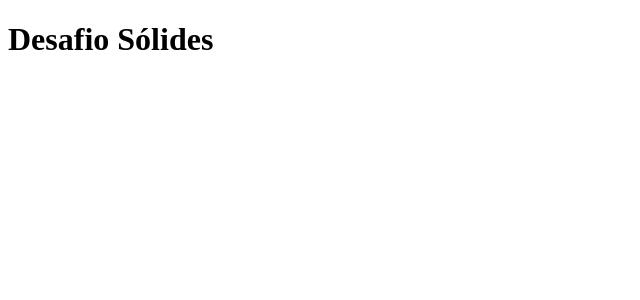
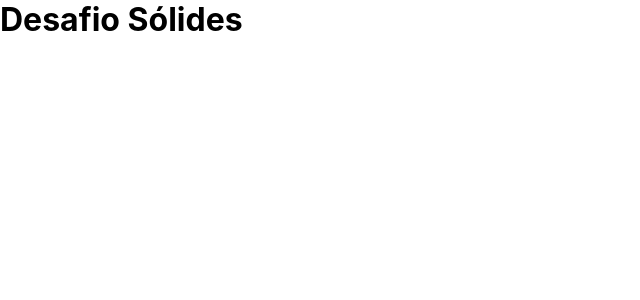
Before and after one commit to heberleonard2/desafio-solides-front, a Next.js app: page / in a window 1280 px wide. Shown: the top 300 px of the page, without its empty margins (0-640 px from the left). Built offline with nearby package versions, Linux system fonts and the light colour scheme.

Commit message:
chore: Added styled-components

```diff
--- /dev/null
+++ b/babel.config.js
@@ -0,0 +1,4 @@
+module.exports = {
+  presets: ['next/babel'],
+  plugins: [['styled-components', { ssr: true }]]
+}
--- a/package.json
+++ b/package.json
@@ -9,9 +9,11 @@
     "lint": "next lint"
   },
   "dependencies": {
+    "@types/styled-components": "^5.1.11",
     "next": "11.0.1",
     "react": "17.0.2",
-    "react-dom": "17.0.2"
+    "react-dom": "17.0.2",
+    "styled-components": "^5.3.0"
   },
   "devDependencies": {
     "@types/react": "17.0.13",
--- a/pages/_app.tsx
+++ /dev/null
@@ -1,6 +0,0 @@
-import type { AppProps } from 'next/app'
-
-function MyApp({ Component, pageProps }: AppProps) {
-  return <Component {...pageProps} />
-}
-export default MyApp
--- /dev/null
+++ b/src/pages/_app.tsx
@@ -0,0 +1,13 @@
+import type { AppProps } from 'next/app'
+
+import GlobalStyle from '../styles/global'
+
+function MyApp({ Component, pageProps }: AppProps) {
+  return (
+    <>
+      <Component {...pageProps} />
+      <GlobalStyle />
+    </>
+  )
+}
+export default MyApp
--- /dev/null
+++ b/src/pages/_document.tsx
@@ -0,0 +1,49 @@
+import Document, {
+  Html,
+  Head,
+  Main,
+  NextScript,
+  DocumentInitialProps,
+  DocumentContext
+} from 'next/document'
+import { ServerStyleSheet } from 'styled-components'
+
+export default class MyDocument extends Document {
+  static async getInitialProps(
+    ctx: DocumentContext
+  ): Promise<DocumentInitialProps> {
+    const sheet = new ServerStyleSheet()
+    const originalRenderPage = ctx.renderPage
+
+    try {
+      ctx.renderPage = () =>
+        originalRenderPage({
+          enhanceApp: App => props => sheet.collectStyles(<App {...props} />)
+        })
+
+      const initialProps = await Document.getInitialProps(ctx)
+      return {
+        ...initialProps,
+        styles: (
+          <>
+            {initialProps.styles}
+            {sheet.getStyleElement()}
+          </>
+        )
+      }
+    } finally {
+      sheet.seal()
+    }
+  }
+  render() {
+    return (
+      <Html>
+        <Head />
+        <body>
+          <Main />
+          <NextScript />
+        </body>
+      </Html>
+    )
+  }
+}
--- /dev/null
+++ b/src/styles/global.ts
@@ -0,0 +1,43 @@
+import { createGlobalStyle } from 'styled-components'
+
+export default createGlobalStyle`
+*{
+  margin:0;
+  padding:0;
+  box-sizing:border-box;
+}
+
+html, body, #__next{
+  height:100%;
+}
+
+@media (max-width: 1080px) {
+  html {
+    font-size: 93.75%; //15px
+  }
+}
+
+@media (max-width: 720px) {
+  html {
+    font-size: 87.5%; //14px
+  }
+}
+
+body,
+input,
+textarea,
+select,
+button {
+  font: 400 1rem 'Inter', -apple-system, BlinkMacSystemFont, Segoe UI, Oxygen,
+    Ubuntu, Cantarell, Fira Sans, Droid Sans, Helvetica Neue, sans-serif;
+}
+
+button {
+  cursor: pointer;
+}
+
+a {
+  color: inherit;
+  text-decoration: none;
+}
+`
```
Also changed, not shown: src/pages/index.tsx (renamed from pages/index.tsx), 1 other file (tests, documents, lock files or other folders).
